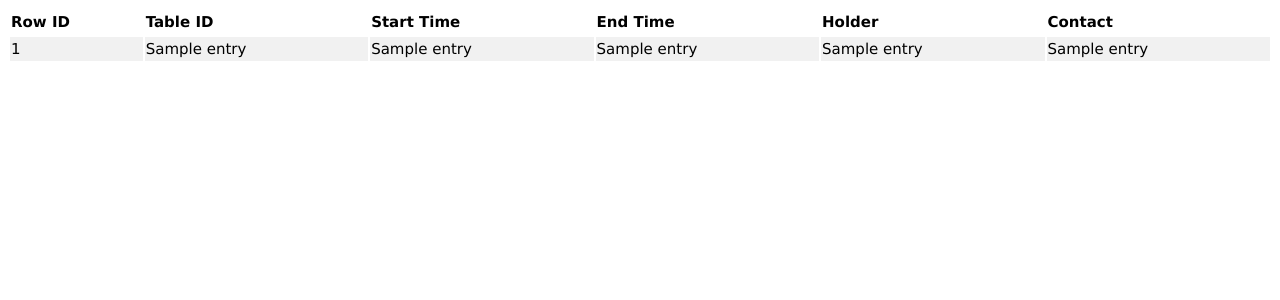
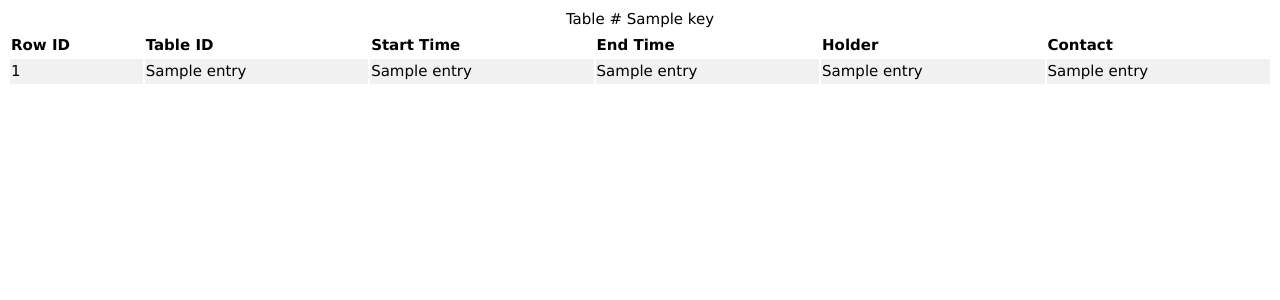
Before and after one commit to kamikaz1k/chez_dandangi, a Flask app: template templates/list_reservations.html in a window 1280 px wide. Shown: the top 300 px of the page. Run offline with Flask 2, Linux system fonts and the light colour scheme; the template is opened without the code that fills it: most values are stand-ins (such as "Sample title", 1, 10 or a date in 2020); parts of the project's set-up code (start-up, migrations or seed data) failed here and were passed over.

Commit message:
Added multiple table support to list_reservations template and list_reservations function

```diff
--- a/app.py
+++ b/app.py
@@ -96,17 +96,23 @@ def list_reservations(mon, day, year):
         print "There was no date?"
 
     # Pad the outstanding reservation times
-    items = reservation_list_builder(int(year), int(mon), int(day), 24)
+    # TODO: Dynamically create dictionary based on the tables listed in DB
+    tables = { "1": [], "2": [] }
+    tables["1"] = reservation_list_builder(int(year), int(mon), int(day), 1);
+    tables["2"] = reservation_list_builder(int(year), int(mon), int(day), 2);
 
-    # loop through reservations and replace reservations
-    for item in reservations:
-        if item[1] == 1:
-            i = item[2].hour
-            items[i] = item
+    # Replace reservations with retrieved ones
+    for table_id in tables:
+        items = tables[table_id]
+        # loop through reservations and replace reservations
+        for item in reservations:
+            if item[1] == int(table_id):
+                i = item[2].hour
+                items[i] = item
 
-    # print "Items: ", items
+    # print "tables: ", tables
 
-    return render_template('list_reservations.html', reservations = items)
+    return render_template('list_reservations.html', tables = tables)
 
 
 @app.errorhandler(404)
--- a/templates/list_reservations.html
+++ b/templates/list_reservations.html
@@ -19,7 +19,9 @@
     </style>
 </head>
 <body>
+    {% for key, reservations in tables.iteritems() %}
     <table style="text-align: left; width: 100%">
+        <caption>Table # {{ key }}</caption>
         <tr>
             <th>Row ID</th>
             <th>Table ID</th>
@@ -38,8 +40,9 @@
             <td>{{ entry[5] }}</td>
         </tr>
         {% else %}
-        <tr><td>Unbelievable.  No entries here so far</td></tr>
+        <tr><td colspan="6">Unbelievable.  No entries here so far</td></tr>
         {% endfor %}
     </table>
+    {% endfor %}
 </body>
 </html>
```
